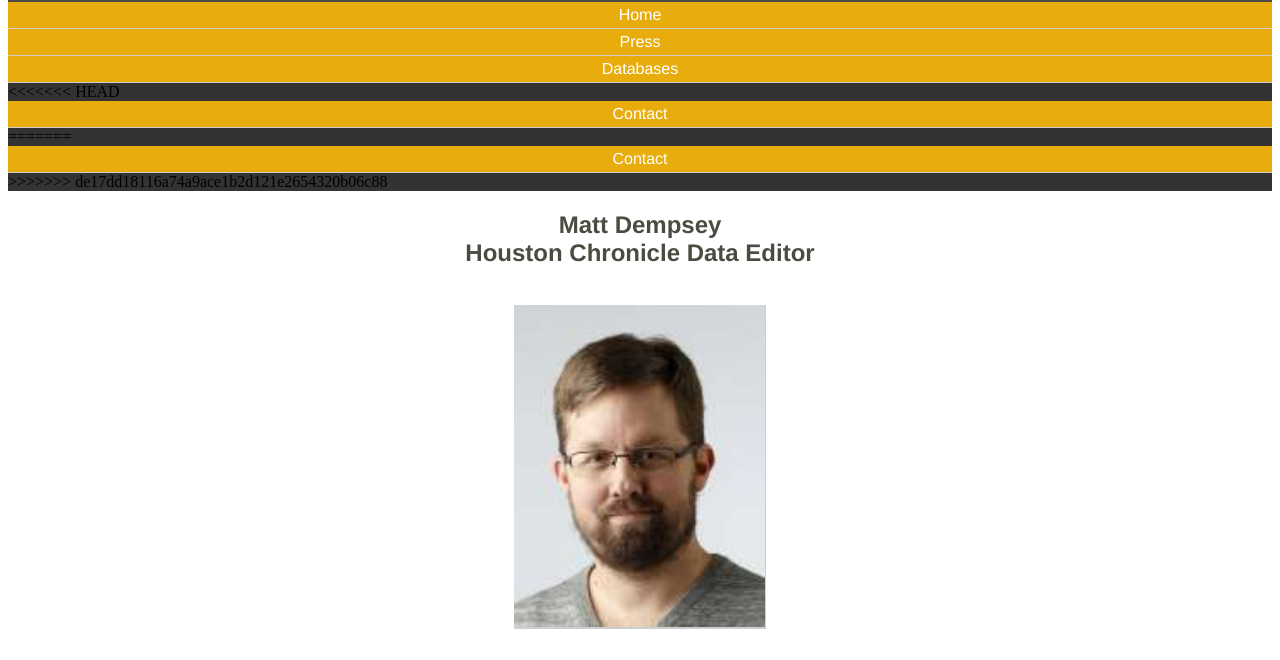
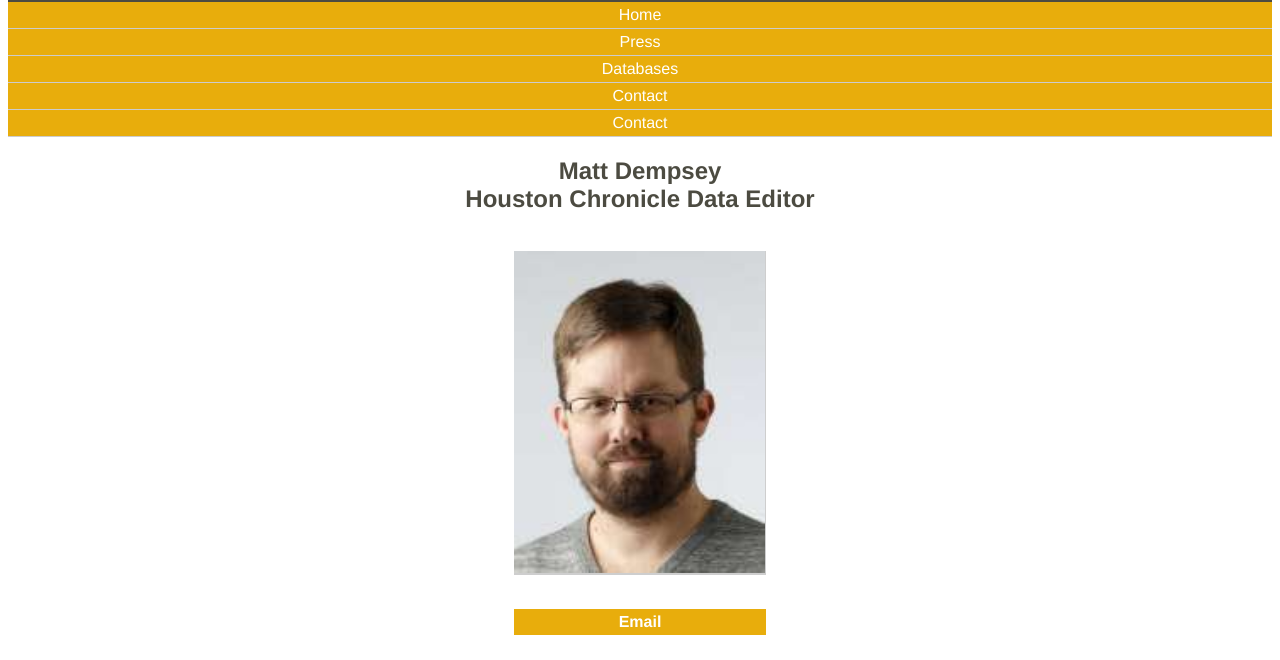
Before and after one commit to J4502-FS18/Right-to-Know, a plain HTML site: page RTK/contact.html in a window 1280 px wide. Shown: the part 93-753 px from the top of the page. Drawn offline with Linux system fonts and the light colour scheme; a web font is replaced by a local one.

Commit message:
weird things popped up but i fixed it

```diff
--- a/RTK/contact.html
+++ b/RTK/contact.html
@@ -26,11 +26,8 @@
 		          <li><a href="index.html">Home</a></li>
 		          <li><a href="https://www.houstonchronicle.com/local/texas/chemical-breakdown/">Press</a></li>
 		          <li><a href="databases.html">Databases</a></li>
-<<<<<<< HEAD
 		          <li><a href="contact.html">Contact</a> </li>
-=======
 		          <li><a href="About.html">Contact</a> </li>
->>>>>>> de17dd18116a74a9ace1b2d121e2654320b06c88
 
 		</ul>
 
```
